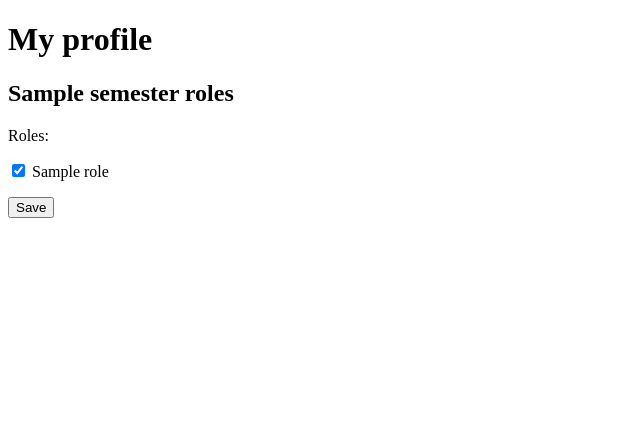
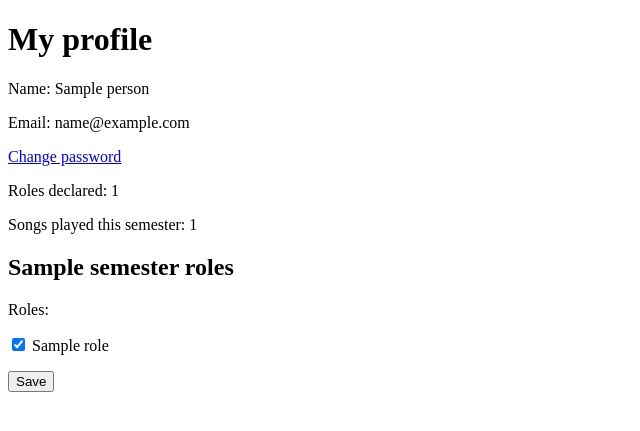
Before and after one commit to ia2341/rolling_sloans_hq, a Django app: page /me/profile/ in a window 1280 px wide. Shown: the part 47-478 px from the top of the page, without its empty margins (0-640 px from the left). Run offline with Django 5.2, Linux system fonts and the light colour scheme; a user stored in the database is signed in; tables that the repository leaves empty hold one stand-in row (values such as "Sample post"); parts of the project's set-up code (start-up, migrations or seed data) failed here and were passed over.

Commit message:
Add profile page retrofit: name/email, password change, Roles/Songs stats
Retrofits ProfileView per issue #90: read-only Name/Email block, a link
into a new current-password-gated identity:password-change route
(PasswordChangeView/PasswordChangeDoneView mirroring the existing
SetPassword/PasswordReset CBV pattern), and two cheap stats (declared
Roles count, distinct Songs played this Semester) computed as simple
count()/distinct().count() queries in ProfileView. The existing
declared-Roles GET+POST flow is untouched.

Co-Authored-By: Claude Sonnet 5 <noreply@anthropic.com>
Claude-Session: https://claude.ai/code/session_01KU8BNHaHrpUrr1B3tk5gTf

```diff
--- /dev/null
+++ b/identity/templates/identity/password_change_done.html
@@ -0,0 +1,6 @@
+{% extends "base.html" %}
+{% block title %}Password changed{% endblock %}
+{% block content %}
+<h1>Password changed</h1>
+<p>Your password has been changed.</p>
+{% endblock %}
--- a/identity/urls.py
+++ b/identity/urls.py
@@ -37,6 +37,16 @@ urlpatterns = [
         views.PasswordResetCompleteView.as_view(),
         name='password-reset-complete',
     ),
+    path(
+        'password-change/',
+        views.PasswordChangeView.as_view(),
+        name='password-change',
+    ),
+    path(
+        'password-change/done/',
+        views.PasswordChangeDoneView.as_view(),
+        name='password-change-done',
+    ),
     path('manage/people/', views.PeopleView.as_view(), name='people'),
     path(
         'manage/people/<int:pk>/toggle-admin/',
--- a/scheduling/templates/scheduling/profile.html
+++ b/scheduling/templates/scheduling/profile.html
@@ -5,7 +5,12 @@
 {% for message in messages %}
   <p>{{ message }}</p>
 {% endfor %}
+<p>Name: {{ request.user.name }}</p>
+<p>Email: {{ request.user.email }}</p>
+<p><a href="{% url 'identity:password-change' %}">Change password</a></p>
 {% if semester %}
+  <p>Roles declared: {{ roles_count|default:0 }}</p>
+  <p>Songs played this semester: {{ songs_played_count|default:0 }}</p>
   <h2>{{ semester }} roles</h2>
   <form method="post">
     {% csrf_token %}
--- a/scheduling/views.py
+++ b/scheduling/views.py
@@ -23,6 +23,7 @@ from scheduling.models import (
     Conflict,
     ConflictWindow,
     Membership,
+    MembershipRole,
     Recording,
     Rehearsal,
     RehearsalSong,
@@ -138,11 +139,18 @@ class ProfileView(BaseView, View):
         return render(request, self.template_name, {'form': form, 'semester': semester})
 
     def _build_context(self, semester):
-        """Build the GET-time context for `semester`: the bound form, or neither if there's no Semester yet."""
+        """Build the GET-time context for `semester`: the bound form plus Roles/Songs stats, or neither if there's no Semester yet."""
         if semester is None:
             return {'semester': None}
         form = MembershipRolesForm(instance=self._get_or_build_membership(semester))
-        return {'form': form, 'semester': semester}
+        return {
+            'form': form,
+            'semester': semester,
+            'roles_count': MembershipRole.objects.filter(membership__person=self.request.user, membership__semester=semester).count(),
+            'songs_played_count': SongRoleAssignment.objects.filter(
+                person=self.request.user, song__semester=semester,
+            ).values('song').distinct().count(),
+        }
 
     def _get_or_build_membership(self, semester):
         """Return the member's Membership for `semester`, or an unsaved one if none exists yet."""
```
Also changed, not shown: identity/templates/identity/password_change_form.html (added, +10 -0 lines), identity/tests/test_password_change.py (added, +55 -0 lines), identity/views.py (+16 -0 lines), scheduling/tests/test_profile_view.py (+35 -0 lines).
